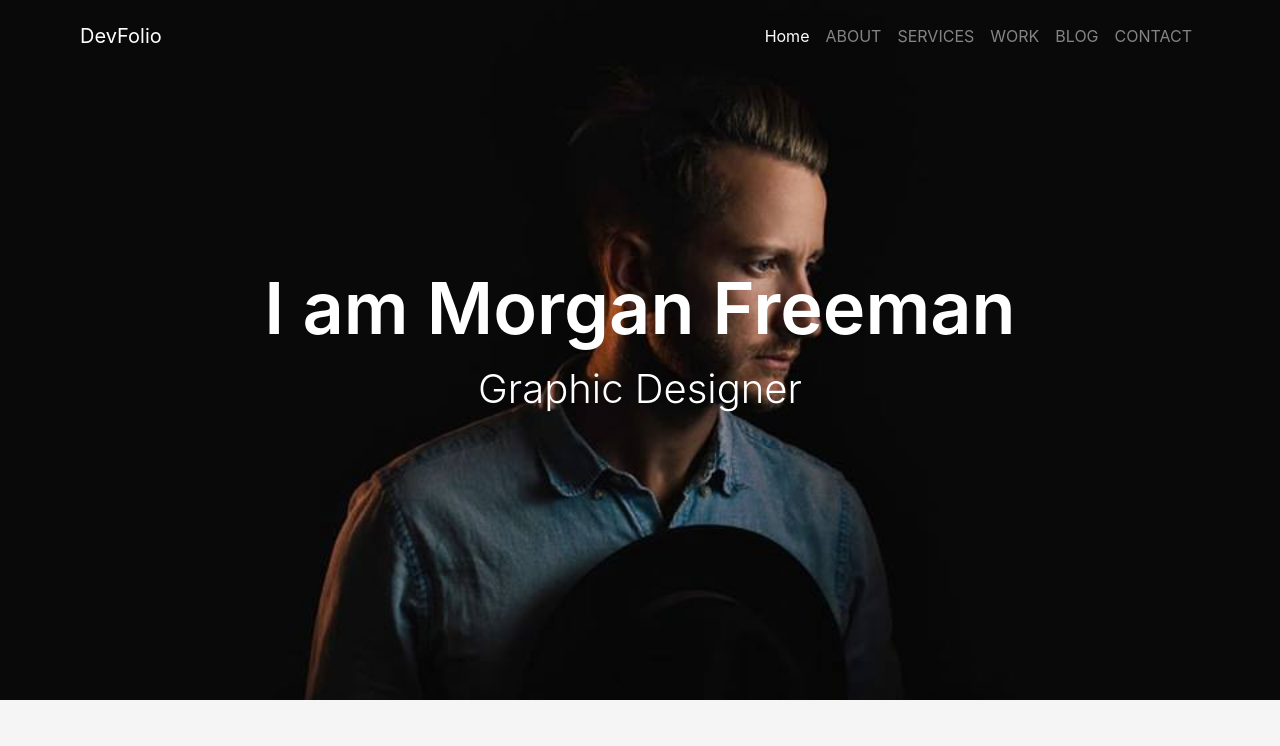
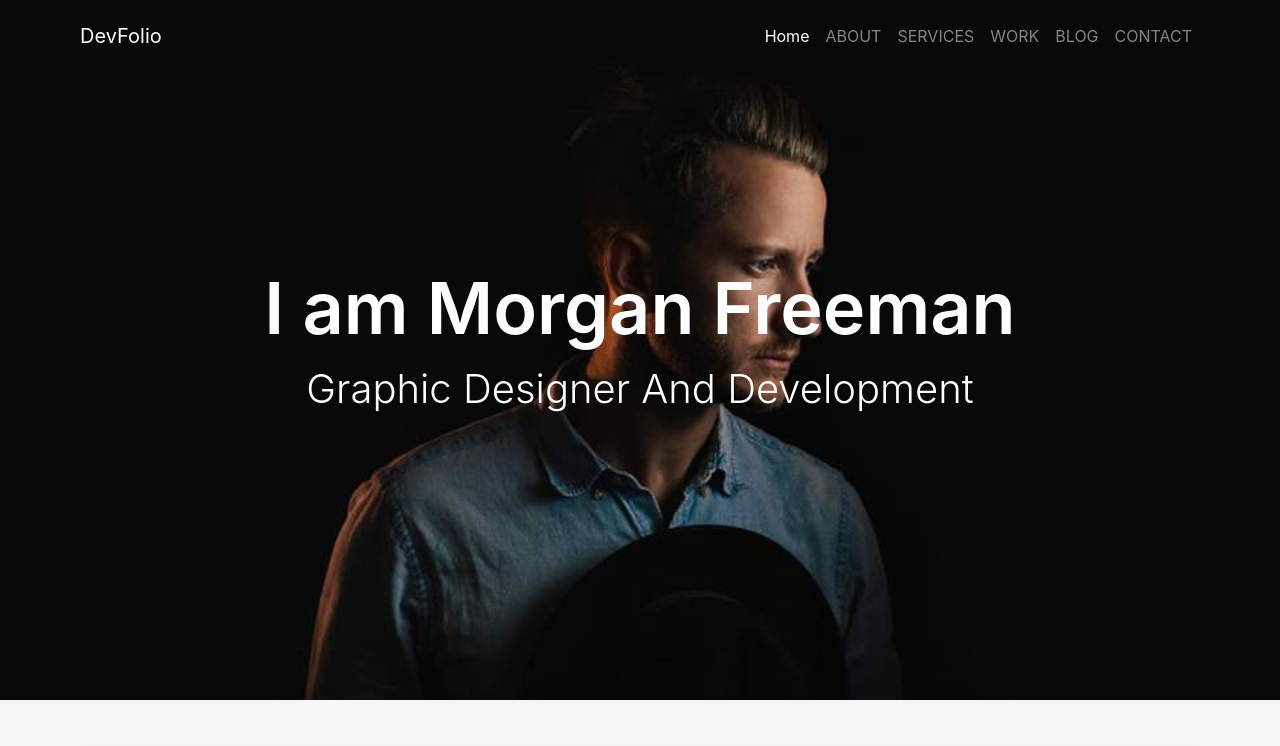
Before and after one commit to Nermien-Hamdy/mynewrepo, a plain HTML site: page index.html in a window 1280 px wide. Shown: the top 746 px of the page. Drawn offline with Linux system fonts and the light colour scheme.

Commit message:
modifying

```diff
--- a/index.html
+++ b/index.html
@@ -49,7 +49,7 @@
                   <div class="home d-flex align-items-center justify-content-center  text-center" >
                       <div>
                       <h1>I am Morgan Freeman</h1>
-                      <p>Graphic Designer</p>
+                      <p>Graphic Designer And Development</p>
                     </div>
                   </div>
 
```
